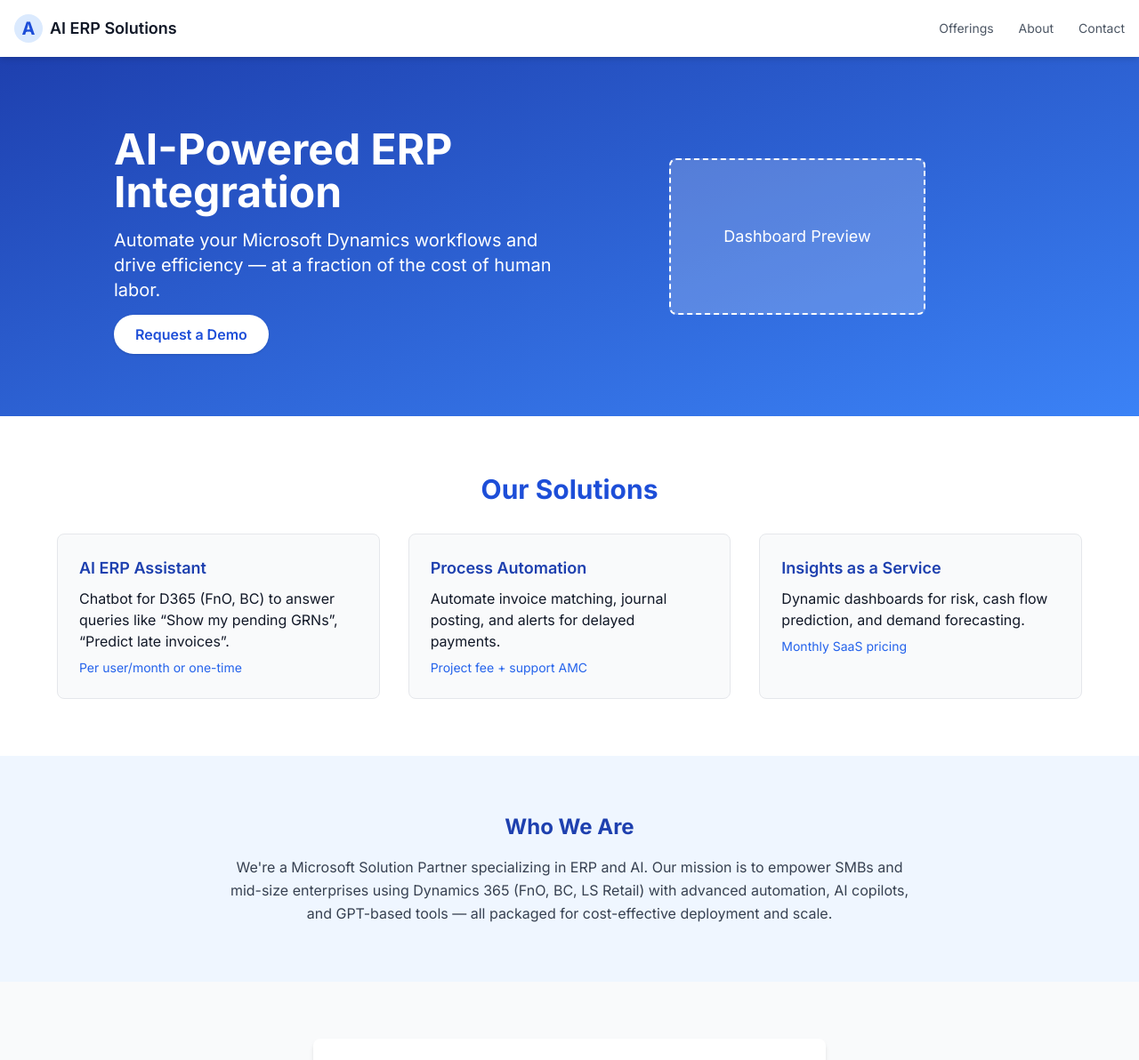
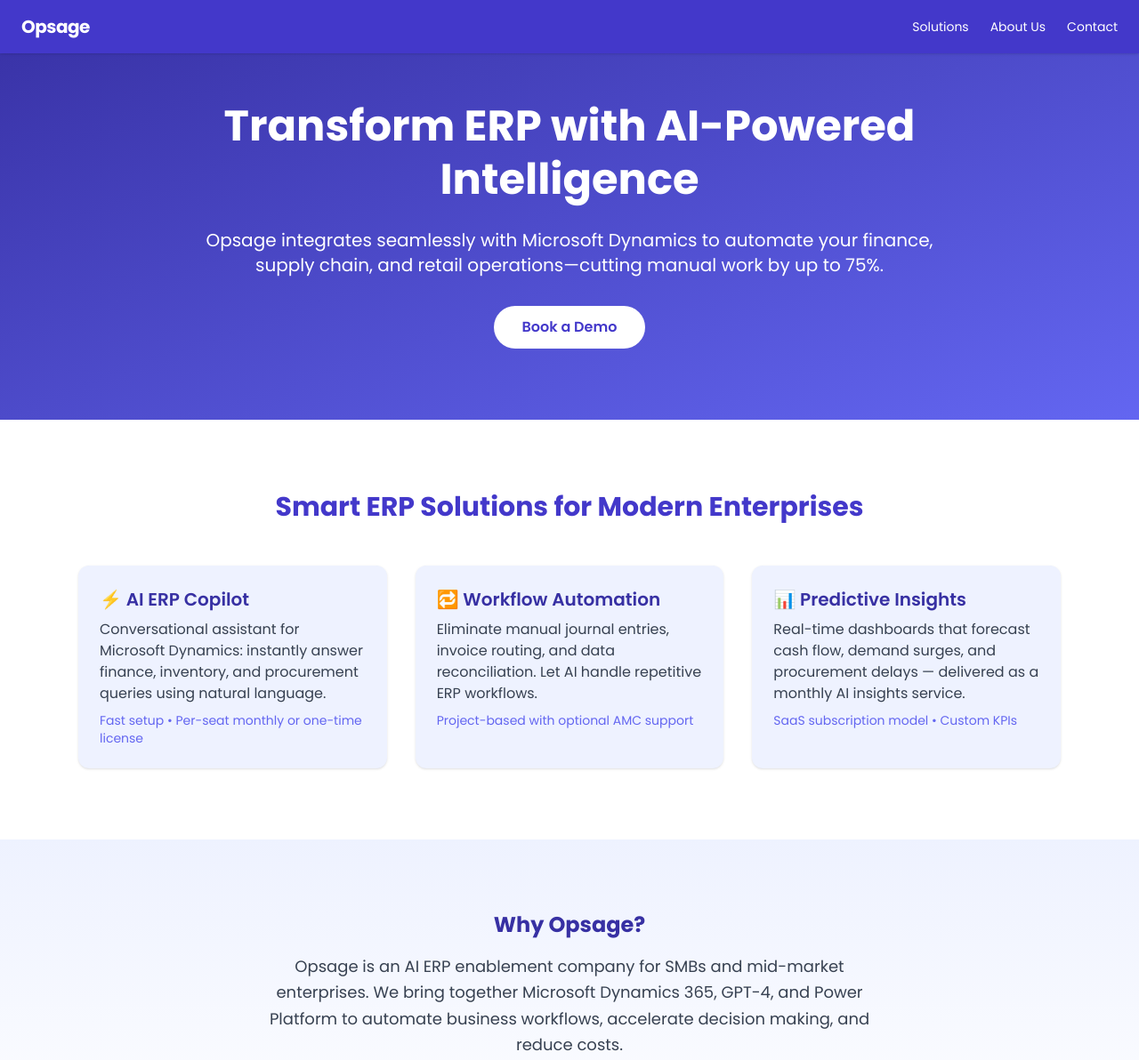
Before and after one commit to themastyogi/Opsage, a plain HTML site: page index.html in a window 1280 px wide. Shown: the top 1192 px of the page at 89% size. Drawn offline with nearby package versions, Linux system fonts and the light colour scheme.

Commit message:
Update index.html

```diff
--- a/index.html
+++ b/index.html
@@ -2,97 +2,104 @@
 <html lang="en">
 <head>
   <meta charset="UTF-8" />
-  <meta name="viewport" content="width=device-width, initial-scale=1.0" />
-  <title>AI ERP Integration Company</title>
-  <link href="https://fonts.googleapis.com/css2?family=Inter:wght@400;600;700&display=swap" rel="stylesheet" />
+  <meta name="viewport" content="width=device-width, initial-scale=1.0"/>
+  <title>Opsage – AI-Powered ERP Solutions</title>
+  <link href="https://fonts.googleapis.com/css2?family=Poppins:wght@400;600;700&display=swap" rel="stylesheet">
   <script src="https://cdn.tailwindcss.com"></script>
   <style>
-    body { font-family: 'Inter', sans-serif; }
+    body {
+      font-family: 'Poppins', sans-serif;
+    }
   </style>
 </head>
-<body class="bg-gray-50 text-gray-900">
+<body class="bg-white text-gray-800">
 
-  <!-- Header -->
-  <header class="bg-white shadow-md sticky top-0 z-50">
-    <div class="container mx-auto flex items-center justify-between px-4 py-4">
-      <div class="flex items-center">
-        <div class="w-8 h-8 bg-blue-100 rounded-full flex items-center justify-center text-blue-700 text-xl font-bold">A</div>
-        <span class="ml-2 font-semibold text-lg">AI ERP Solutions</span>
-      </div>
-      <nav class="hidden md:block space-x-6 text-sm font-medium text-gray-600">
-        <a href="#offerings" class="hover:text-blue-600">Offerings</a>
-        <a href="#about" class="hover:text-blue-600">About</a>
-        <a href="#contact" class="hover:text-blue-600">Contact</a>
+  <!-- Navbar -->
+  <header class="fixed top-0 left-0 right-0 bg-indigo-700 text-white shadow z-50">
+    <div class="max-w-7xl mx-auto flex items-center justify-between py-4 px-6">
+      <div class="text-xl font-extrabold tracking-tight">Opsage</div>
+      <nav class="hidden md:flex space-x-6 text-sm">
+        <a href="#solutions" class="hover:text-indigo-300">Solutions</a>
+        <a href="#about" class="hover:text-indigo-300">About Us</a>
+        <a href="#contact" class="hover:text-indigo-300">Contact</a>
       </nav>
     </div>
   </header>
 
-  <!-- Hero Section -->
-  <section class="bg-gradient-to-br from-blue-800 to-blue-500 text-white py-20 px-4">
-    <div class="container mx-auto max-w-5xl text-center md:text-left md:flex items-center justify-between">
-      <div class="md:w-1/2">
-        <h1 class="text-4xl md:text-5xl font-extrabold mb-4">AI-Powered ERP Integration</h1>
-        <p class="text-lg md:text-xl mb-6">Automate your Microsoft Dynamics workflows and drive efficiency — at a fraction of the cost of human labor.</p>
-        <a href="#contact" class="bg-white text-blue-700 font-semibold px-6 py-3 rounded-full shadow hover:bg-blue-100 transition">Request a Demo</a>
-      </div>
-      <div class="md:w-1/2 mt-10 md:mt-0 flex justify-center">
-        <div class="w-72 h-44 bg-white bg-opacity-20 rounded-lg flex items-center justify-center text-white text-lg border-2 border-dashed border-white">
-          Dashboard Preview
+  <!-- Hero -->
+  <section class="pt-28 pb-20 bg-gradient-to-br from-indigo-800 to-indigo-500 text-white text-center">
+    <div class="max-w-4xl mx-auto px-6">
+      <h1 class="text-5xl font-bold leading-tight">
+        Transform ERP with AI-Powered Intelligence
+      </h1>
+      <p class="mt-6 text-lg md:text-xl leading-relaxed">
+        Opsage integrates seamlessly with Microsoft Dynamics to automate your finance, supply chain, and retail operations—cutting manual work by up to 75%.
+      </p>
+      <a href="#contact" class="mt-8 inline-block bg-white text-indigo-700 font-semibold px-8 py-3 rounded-full hover:bg-indigo-100 transition">
+        Book a Demo
+      </a>
+    </div>
+  </section>
+
+  <!-- Solutions -->
+  <section id="solutions" class="py-20 bg-white">
+    <div class="max-w-6xl mx-auto px-6">
+      <h2 class="text-3xl font-bold text-center text-indigo-700 mb-12">Smart ERP Solutions for Modern Enterprises</h2>
+      <div class="grid md:grid-cols-3 gap-8">
+        <div class="bg-indigo-50 rounded-xl p-6 shadow hover:shadow-lg transition">
+          <h3 class="text-xl font-semibold mb-2 text-indigo-800">⚡️ AI ERP Copilot</h3>
+          <p class="text-gray-700">
+            Conversational assistant for Microsoft Dynamics: instantly answer finance, inventory, and procurement queries using natural language.
+          </p>
+          <p class="mt-2 text-sm text-indigo-500">Fast setup • Per-seat monthly or one-time license</p>
+        </div>
+        <div class="bg-indigo-50 rounded-xl p-6 shadow hover:shadow-lg transition">
+          <h3 class="text-xl font-semibold mb-2 text-indigo-800">🔁 Workflow Automation</h3>
+          <p class="text-gray-700">
+            Eliminate manual journal entries, invoice routing, and data reconciliation. Let AI handle repetitive ERP workflows.
+          </p>
+          <p class="mt-2 text-sm text-indigo-500">Project-based with optional AMC support</p>
+        </div>
+        <div class="bg-indigo-50 rounded-xl p-6 shadow hover:shadow-lg transition">
+          <h3 class="text-xl font-semibold mb-2 text-indigo-800">📊 Predictive Insights</h3>
+          <p class="text-gray-700">
+            Real-time dashboards that forecast cash flow, demand surges, and procurement delays — delivered as a monthly AI insights service.
+          </p>
+          <p class="mt-2 text-sm text-indigo-500">SaaS subscription model • Custom KPIs</p>
         </div>
       </div>
     </div>
   </section>
 
-  <!-- Offerings -->
-  <section id="offerings" class="py-16 px-4 bg-white">
-    <div class="container mx-auto max-w-6xl">
-      <h2 class="text-3xl font-bold mb-8 text-center text-blue-700">Our Solutions</h2>
-      <div class="grid md:grid-cols-3 gap-8">
-        <div class="bg-gray-50 rounded-lg p-6 border">
-          <h3 class="font-semibold text-lg mb-2 text-blue-800">AI ERP Assistant</h3>
-          <p>Chatbot for D365 (FnO, BC) to answer queries like “Show my pending GRNs”, “Predict late invoices”.</p>
-          <p class="mt-2 text-sm text-blue-600">Per user/month or one-time</p>
-        </div>
-        <div class="bg-gray-50 rounded-lg p-6 border">
-          <h3 class="font-semibold text-lg mb-2 text-blue-800">Process Automation</h3>
-          <p>Automate invoice matching, journal posting, and alerts for delayed payments.</p>
-          <p class="mt-2 text-sm text-blue-600">Project fee + support AMC</p>
-        </div>
-        <div class="bg-gray-50 rounded-lg p-6 border">
-          <h3 class="font-semibold text-lg mb-2 text-blue-800">Insights as a Service</h3>
-          <p>Dynamic dashboards for risk, cash flow prediction, and demand forecasting.</p>
-          <p class="mt-2 text-sm text-blue-600">Monthly SaaS pricing</p>
-        </div>
-      </div>
-    </div>
-  </section>
-
-  <!-- About -->
-  <section id="about" class="py-16 px-4 bg-blue-50">
-    <div class="container mx-auto max-w-3xl text-center">
-      <h2 class="text-2xl font-bold text-blue-800 mb-4">Who We Are</h2>
-      <p class="text-gray-700 leading-relaxed">
-        We're a Microsoft Solution Partner specializing in ERP and AI. Our mission is to empower SMBs and mid-size enterprises using Dynamics 365 (FnO, BC, LS Retail) with advanced automation, AI copilots, and GPT-based tools — all packaged for cost-effective deployment and scale.
+  <!-- About Us -->
+  <section id="about" class="py-20 bg-gradient-to-b from-indigo-50 to-white text-center">
+    <div class="max-w-3xl mx-auto px-6">
+      <h2 class="text-2xl font-bold text-indigo-800 mb-4">Why Opsage?</h2>
+      <p class="text-lg text-gray-700 leading-relaxed">
+        Opsage is an AI ERP enablement company for SMBs and mid-market enterprises. We bring together Microsoft Dynamics 365, GPT-4, and Power Platform to automate business workflows, accelerate decision making, and reduce costs.
+      </p>
+      <p class="text-md text-gray-600 mt-4">
+        As a Microsoft Partner, our solutions live where your data already is — helping you move fast, stay compliant, and focus on growth.
       </p>
     </div>
   </section>
 
   <!-- Contact -->
-  <section id="contact" class="py-16 px-4">
-    <div class="max-w-xl mx-auto bg-white shadow-md rounded-lg p-8">
-      <h2 class="text-2xl font-bold mb-6 text-blue-800">Get in Touch</h2>
+  <section id="contact" class="py-20 bg-white">
+    <div class="max-w-md mx-auto px-6">
+      <h2 class="text-2xl font-bold text-indigo-800 mb-6">Talk to Us</h2>
       <form>
-        <input type="text" placeholder="Your Name" class="w-full mb-4 p-3 border rounded" required>
-        <input type="email" placeholder="Email Address" class="w-full mb-4 p-3 border rounded" required>
-        <textarea placeholder="Message" class="w-full mb-4 p-3 border rounded" rows="4" required></textarea>
-        <button type="submit" class="w-full bg-blue-700 text-white font-semibold py-3 rounded hover:bg-blue-900 transition">Send Message</button>
+        <input type="text" placeholder="Your Name" class="w-full mb-4 p-3 border border-gray-300 rounded" required />
+        <input type="email" placeholder="Email Address" class="w-full mb-4 p-3 border border-gray-300 rounded" required />
+        <textarea placeholder="What are you looking to automate?" class="w-full mb-4 p-3 border border-gray-300 rounded" rows="4" required></textarea>
+        <button type="submit" class="w-full bg-indigo-700 text-white font-semibold py-3 rounded hover:bg-indigo-900 transition">Send Message</button>
       </form>
     </div>
   </section>
 
   <!-- Footer -->
-  <footer class="text-center py-6 bg-gray-100 text-sm text-gray-500">
-    © 2025 AI ERP Solutions — All Rights Reserved
+  <footer class="py-6 bg-indigo-700 text-white text-center text-sm">
+    © 2025 Opsage. All Rights Reserved
   </footer>
 
 </body>
```
